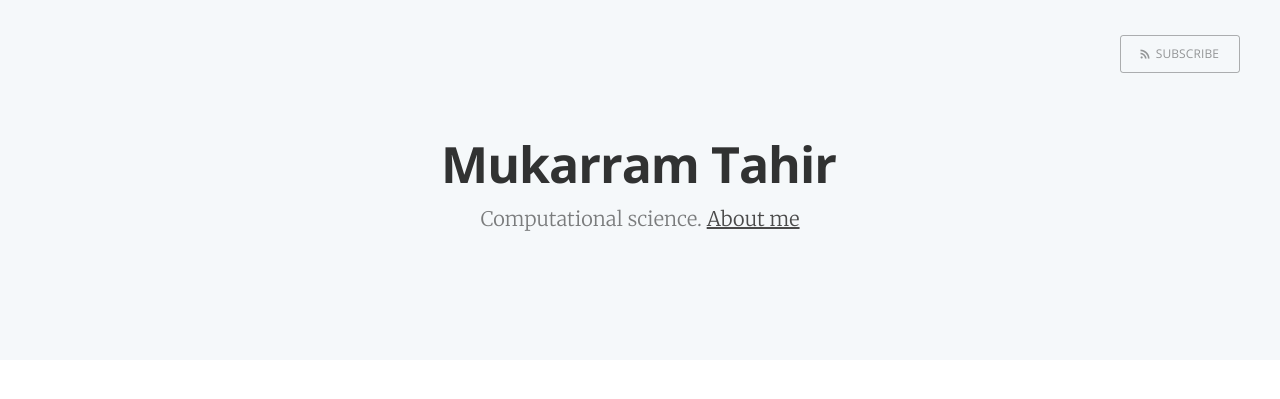
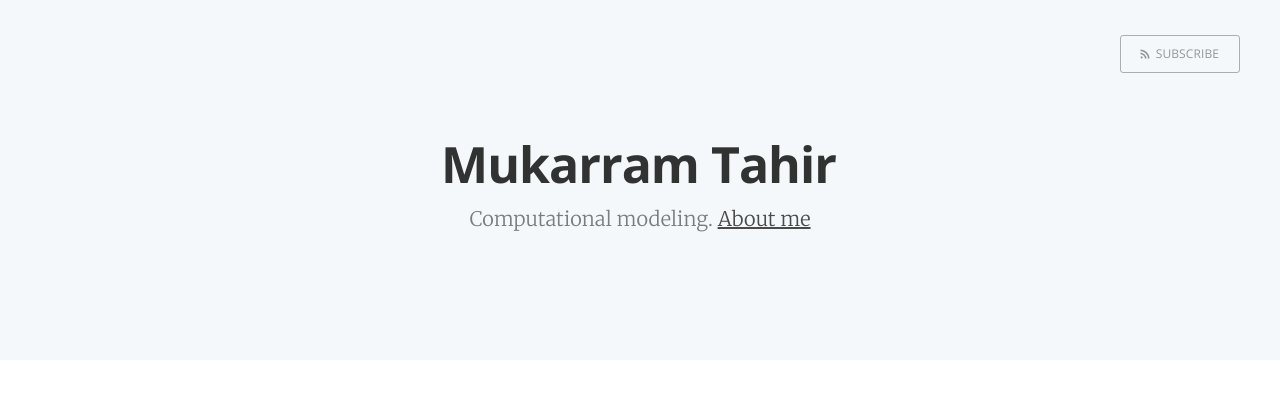
Before and after one commit to mukarramtahir/mukarramtahir.github.io, a Jekyll site: the page built from index.html, in a window 1280 px wide. Shown: the top 399 px of the page. Built offline with Jekyll 4.4.1, drawn with Linux system fonts in a browser that asks for light colours; the list of posts is cut into pages by our own code.

Commit message:
changed title

```diff
--- a/_config.yml
+++ b/_config.yml
@@ -1,5 +1,5 @@
 name: Mukarram Tahir
-description: Computational science
+description: Computational modeling
 meta_description: "Mukarram Tahir"
 
 markdown: kramdown
```
